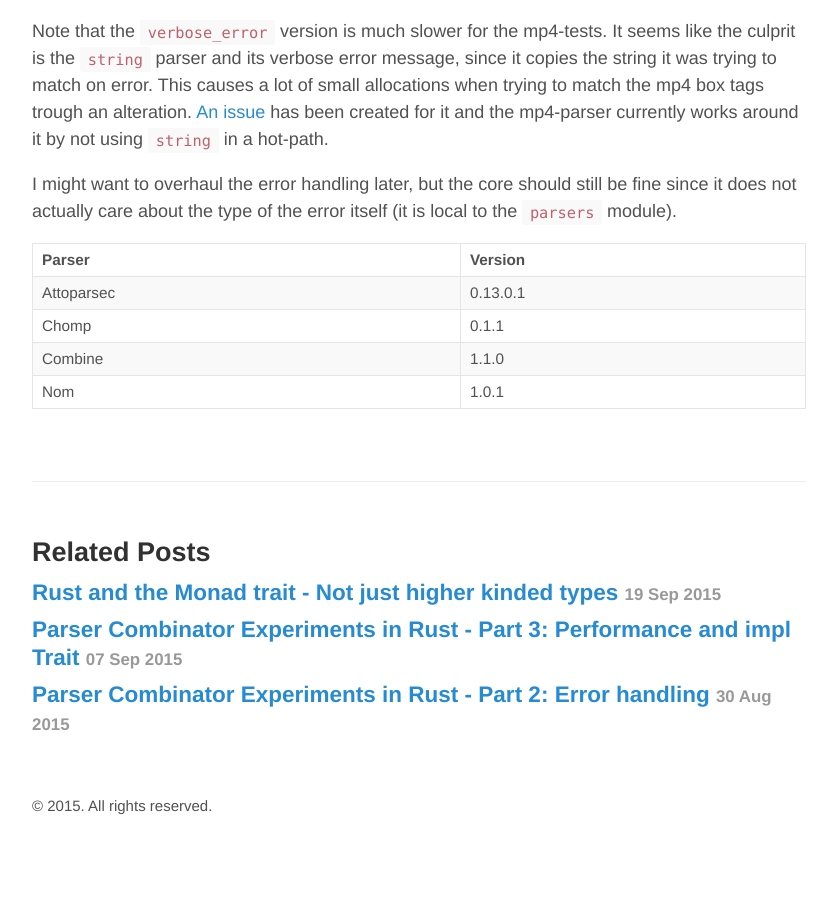
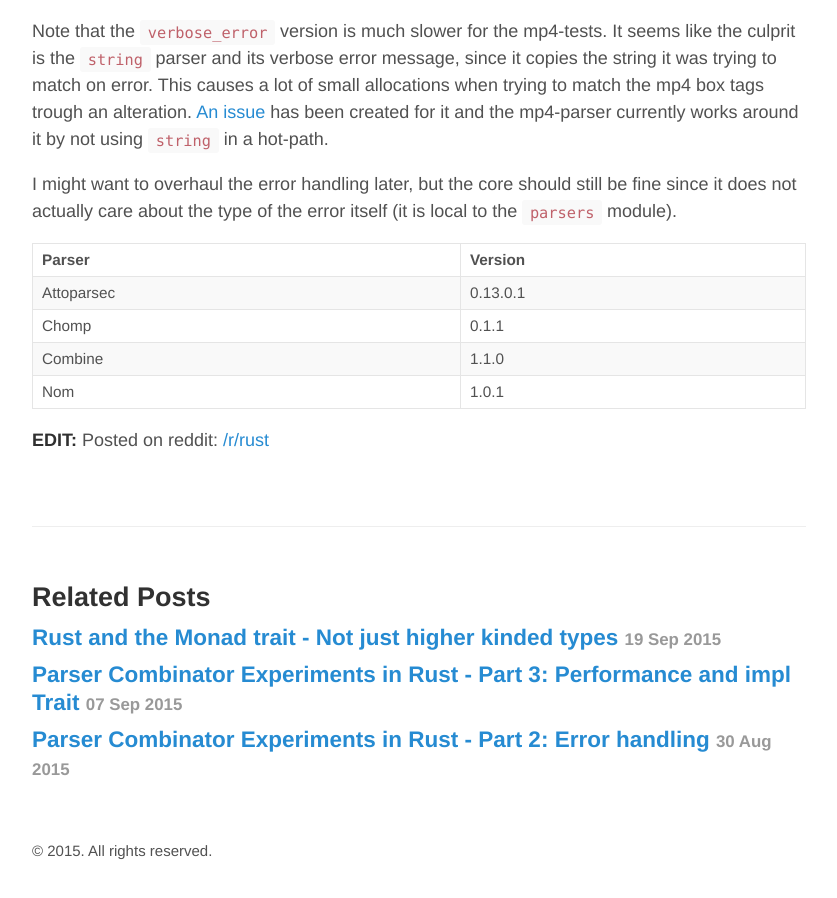
Before and after one commit to m4rw3r/m4rw3r.github.io, a Jekyll site: the page built from _posts/2015-11-28-parser-combinators-the-road-to-0_1.md, in a window 1280 px wide and 900 px high, scrolled down 4628 px. Shown: the whole window, without its empty margins (221-1058 px from the left). Built offline with Jekyll 4.4.1, drawn with Linux system fonts in a browser that asks for light colours; Markdown is read by kramdown in place of the engine named in the settings; comment, search, counter and statistics services are not loaded; before the commit the page ends 5483 px from its top, so only the background shows below that.

Commit message:
Added link to reddit discussion

```diff
--- a/_posts/2015-11-28-parser-combinators-the-road-to-0_1.md
+++ b/_posts/2015-11-28-parser-combinators-the-road-to-0_1.md
@@ -152,6 +152,8 @@ Chomp      | 0.1.1
 Combine    | 1.1.0
 Nom        | 1.0.1
 
+**EDIT:** Posted on reddit: [/r/rust](https://www.reddit.com/r/rust/comments/3ulf3k/parser_combinators_the_road_to_chomp_01/)
+
 [Chomp]: https://github.com/m4rw3r/chomp/blob/6bb50e22513c6b670dd1c22ba144be2b6884c8ab/examples/http_parser.rs
 [Nom]: https://gist.github.com/m4rw3r/df10573763ff838988a8
 [Combine]: https://gist.github.com/m4rw3r/a1f8d17e120828963a19
```
